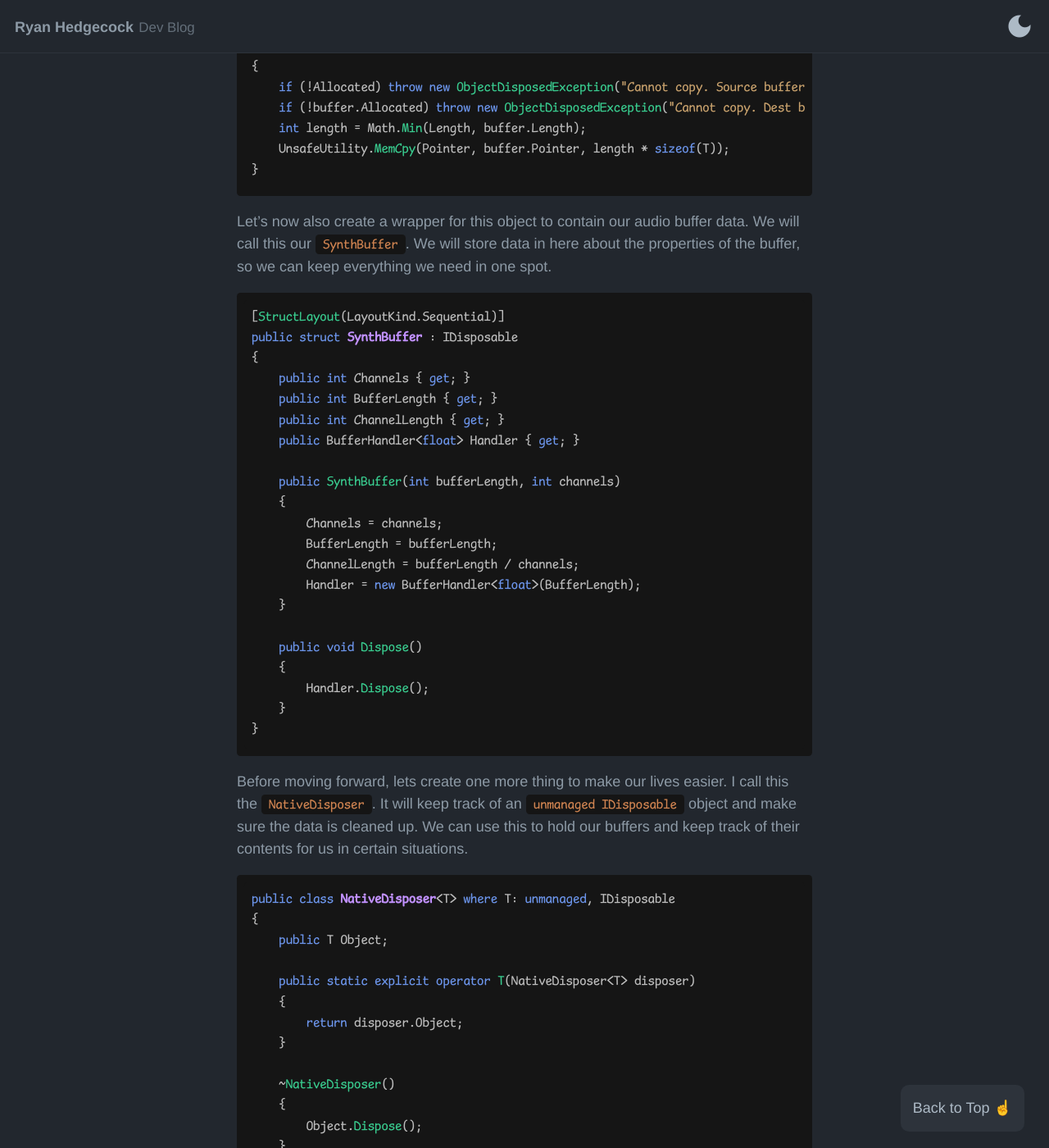
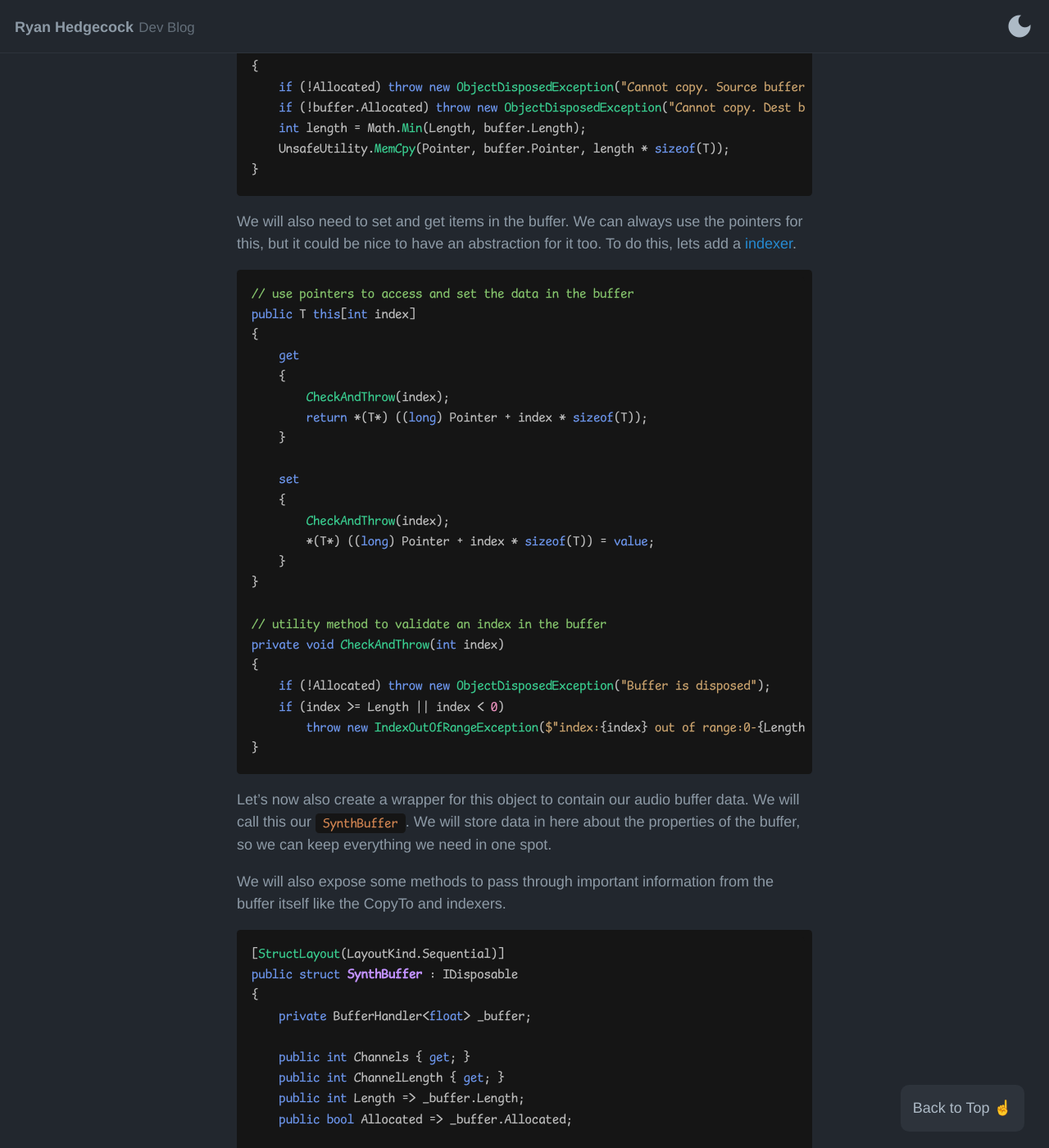
Before and after one commit to rhedgeco/dev-blog, a Jekyll site: the page built from _posts/2022/unity-audio-generation/Part3 - Performance and Architecture/2022-07-04-unity-audio-generation-performance.md, in a window 1280 px wide and 1400 px high, scrolled down 2911 px. Shown: the whole window at 82% size. Built offline with Jekyll 4.4.1, drawn with Linux system fonts in a browser that asks for light colours; comment, search, counter and statistics services are not loaded; some of the changed text lies outside the part shown.

Commit message:
updated code to reflect better buffer handling

````diff
--- a/_posts/2022/unity-audio-generation/Part3 - Performance and Architecture/2022-07-04-unity-audio-generation-performance.md
+++ b/_posts/2022/unity-audio-generation/Part3 - Performance and Architecture/2022-07-04-unity-audio-generation-performance.md
@@ -89,31 +89,73 @@
 }
 ```
 
+We will also need to set and get items in the buffer. We can always use the pointers for this, but it could be nice to have an abstraction for it too. To do this, lets add a [indexer](https://docs.microsoft.com/en-us/dotnet/csharp/programming-guide/indexers/).
+
+```csharp
+// use pointers to access and set the data in the buffer
+public T this[int index]
+{
+    get
+    {
+        CheckAndThrow(index);
+        return *(T*) ((long) Pointer + index * sizeof(T));
+    }
+
+    set
+    {
+        CheckAndThrow(index);
+        *(T*) ((long) Pointer + index * sizeof(T)) = value;
+    }
+}
+
+// utility method to validate an index in the buffer
+private void CheckAndThrow(int index)
+{
+    if (!Allocated) throw new ObjectDisposedException("Buffer is disposed");
+    if (index >= Length || index < 0)
+        throw new IndexOutOfRangeException($"index:{index} out of range:0-{Length}");
+}
+```
+
 Let's now also create a wrapper for this object to contain our audio buffer data. We will call this our `SynthBuffer`. We will store data in here about the properties of the buffer, so we can keep everything we need in one spot.
+
+We will also expose some methods to pass through important information from the buffer itself like the CopyTo and indexers.
 
 ```csharp
 [StructLayout(LayoutKind.Sequential)]
 public struct SynthBuffer : IDisposable
 {
+    private BufferHandler<float> _buffer;
+
     public int Channels { get; }
-    public int BufferLength { get; }
     public int ChannelLength { get; }
-    public BufferHandler<float> Handler { get; }
+    public int Length => _buffer.Length;
+    public bool Allocated => _buffer.Allocated;
 
     public SynthBuffer(int bufferLength, int channels)
     {
         Channels = channels;
-        BufferLength = bufferLength;
         ChannelLength = bufferLength / channels;
-        Handler = new BufferHandler<float>(BufferLength);
+        _buffer = new BufferHandler<float>(bufferLength);
     }
+
+    public float this[int index]
+    {
+        get => _buffer[index];
+        set => _buffer[index] = value;
+    }
+
+    public void CopyTo(float[] managedArray) => _buffer.CopyTo(managedArray);
+    public void CopyTo(ref SynthBuffer buffer) => _buffer.CopyTo(buffer._buffer);
 
     public void Dispose()
     {
-        Handler.Dispose();
+        _buffer.Dispose();
     }
 }
 ```
+
+
 
 Before moving forward, lets create one more thing to make our lives easier. I call this the `NativeDisposer`. It will keep track of an `unmanaged IDisposable` object and make sure the data is cleaned up. We can use this to hold our buffers and keep track of their contents for us in certain situations.
 
@@ -158,23 +200,23 @@
     {
         EnsureBufferAllocated(buffer.Length, channels);
         ProcessBuffer(ref _buffer.Object);
-        _buffer.Object.Handler.CopyTo(buffer);
+        _buffer.Object.CopyTo(buffer);
     }
 
     // processes and fills a native buffer with sound data
     public void FillBuffer(ref SynthBuffer buffer)
     {
-        if (!buffer.Handler.Allocated) return;
-        EnsureBufferAllocated(buffer.Handler.Length, buffer.Channels);
+        if (!buffer.Allocated) return;
+        EnsureBufferAllocated(buffer.Length, buffer.Channels);
         ProcessBuffer(ref _buffer.Object);
-        _buffer.Object.Handler.CopyTo(buffer.Handler);
+        _buffer.Object.CopyTo(ref buffer);
     }
 
     // ensures that our cached buffer has the same properties as the incoming buffer
     private void EnsureBufferAllocated(int bufferLength, int channels)
     {
-        if (_buffer.Object.Handler.Length == bufferLength && _buffer.Object.Channels == channels) return;
-        if (_buffer.Object.Handler.Allocated) _buffer.Object.Dispose();
+        if (_buffer.Object.Length == bufferLength && _buffer.Object.Channels == channels) return;
+        if (_buffer.Object.Allocated) _buffer.Object.Dispose();
         _buffer.Object = new SynthBuffer(bufferLength, channels);
     }
 
@@ -232,14 +274,14 @@
 
 Now we need to define a static method to be burst compiled called `BurstSine`. *(all burst compiled methods have to be static)* We will also tag it with the attribute `[BurstCompile]`. We will also have it return a long to represent the number of samples progressed, as we cannot change instance variables from within a static method.
 
-Referencing our previous `SimpleSineGenerator`, we can write this pretty easily by converting our managed array logic to our new native array logic, and assigning values using pointer arithmetic.
+Referencing our previous `SimpleSineGenerator`, we can write this pretty easily by converting our managed array logic to our new native buffer logic.
 
 ```csharp
 [BurstCompile]
 private static unsafe long BurstSine(ref SynthBuffer buffer,
     long currentSample, int sampleRate, float amplitude, float frequency)
 {
-    for (int sample = 0; sample < buffer.Handler.Length; sample += buffer.Channels)
+    for (int sample = 0; sample < buffer.Length; sample += buffer.Channels)
     {
         // get total sample progress
         long totalSamples = currentSample + sample / buffer.Channels;
@@ -252,9 +294,7 @@
 
         for (int channel = 0; channel < buffer.Channels; channel++)
         {
-            // use pointers here for fast application of values
-            long pointerOffset = (sample + channel) * sizeof(float);
-            *(float*) ((long) buffer.Handler.Pointer + pointerOffset) = value;
+            buffer[sample + channel] = value;
         }
     }
 
````
